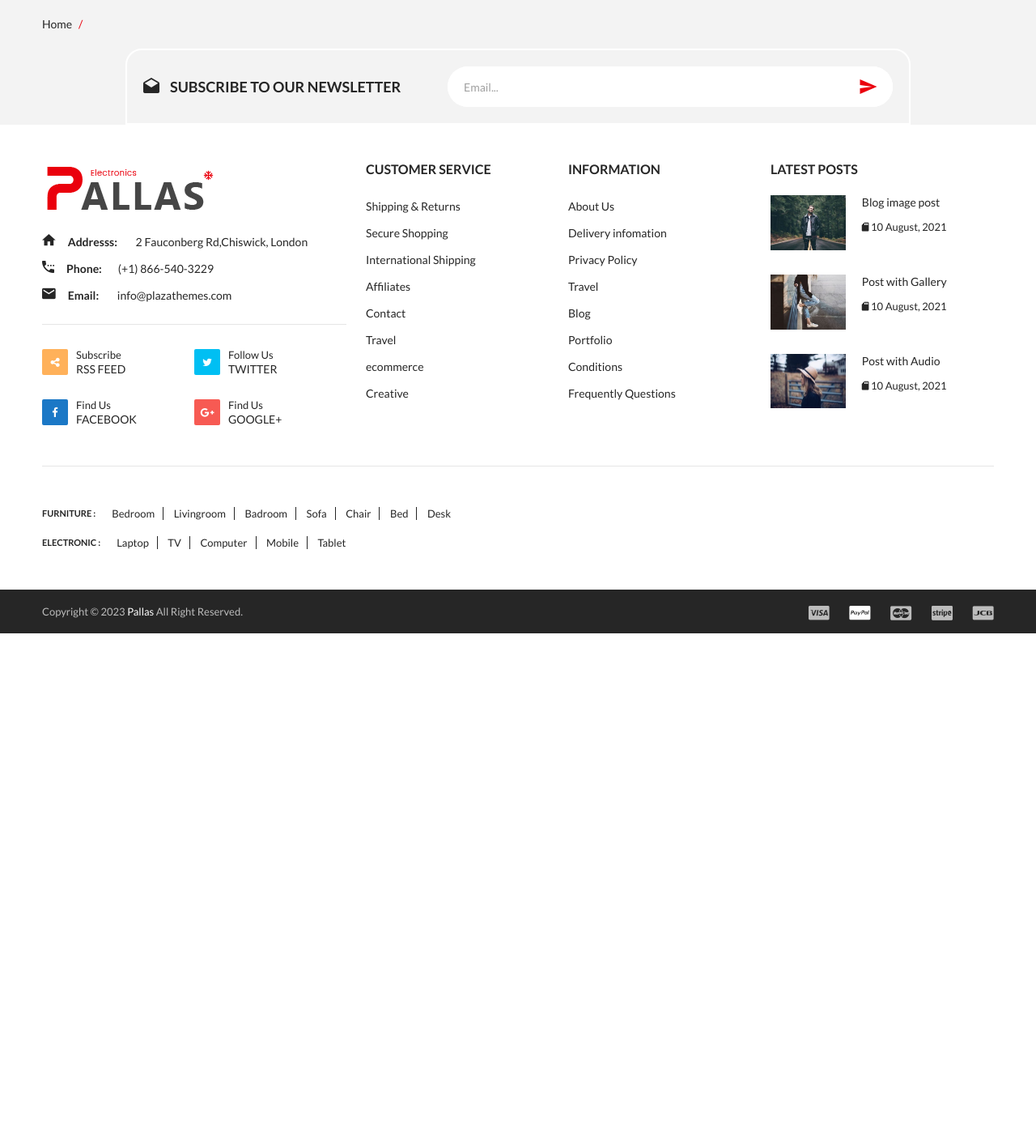
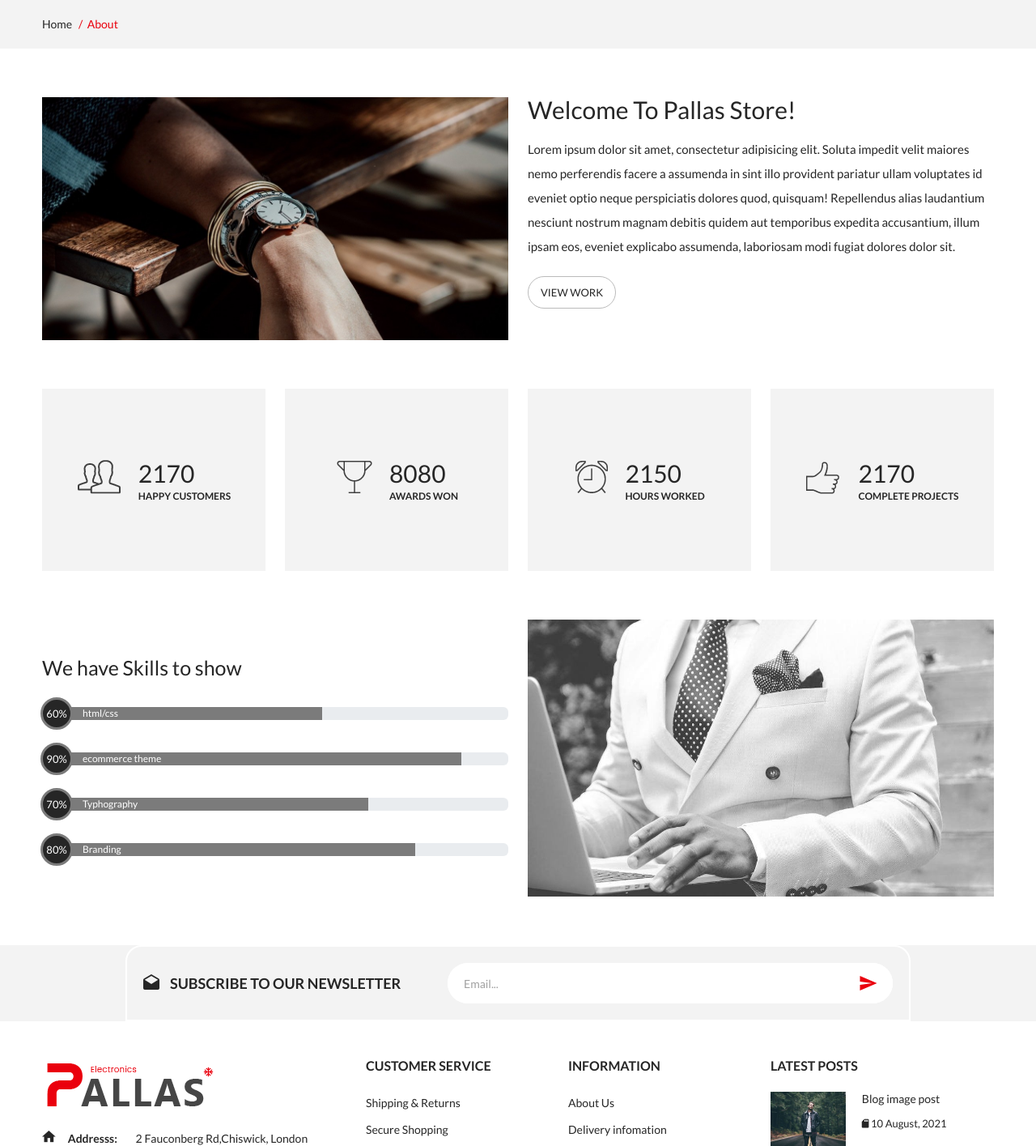
Before and after one commit to SaugatMgr/E-Commerce-Project, a Django app: template templates/about_us.html in a window 1280 px wide. Shown: the part 242-1657 px from the top of the page at 81% size. Before the commit the page ends 1024 px from the top, so only its background shows below. Run offline with Django 4.2, Linux system fonts and the light colour scheme; the template is opened without the code that fills it, so the values that code supplies are empty; some libraries are stand-ins or nearby versions; some web fonts are replaced.

Commit message:
configured about us page

```diff
--- a/templates/about_us.html
+++ b/templates/about_us.html
@@ -1,4 +1,10 @@
 {% extends "_base.html" %}
+{% load static %}
+{% block page_name %}
+    About
+{% endblock page_name %}
+
+{% block content %}
 
     <!--about section area -->
     <div class="about_section mt-60">
@@ -6,7 +12,7 @@
             <div class="row">
                 <div class="col-lg-6 col-md-12">
                     <div class="about_thumb">
-                    <img src="assets/img/about/about1.jpg" alt="">
+                        <img src="{% static 'pallas/img/about/about1.jpg' %}" alt="">
                     </div>
                 </div>
                 <div class="col-lg-6 col-md-12">
@@ -31,7 +37,7 @@
                 <div class="col-lg-3 col-md-6 col-sm-6">
                     <div class="single_counterup">
                     <div class="counter_img">
-                        <img src="assets/img/about/count.png" alt="">
+                            <img src="{% static 'pallas/img/about/count.png' %}" alt="">
                         </div>
                         <div class="counter_info">
                             <h2 class="counter_number">2170</h2>
@@ -42,7 +48,7 @@
                 <div class="col-lg-3 col-md-6 col-sm-6">
                     <div class="single_counterup count-two">
                         <div class="counter_img">
-                        <img src="assets/img/about/count2.png" alt="">
+                            <img src="{% static 'pallas/img/about/count2.png' %}" alt="">
                         </div>
                         <div class="counter_info">
                             <h2 class="counter_number">8080</h2>
@@ -53,7 +59,7 @@
                 <div class="col-lg-3 col-md-6 col-sm-6">
                     <div class="single_counterup">
                         <div class="counter_img">
-                        <img src="assets/img/about/count3.png" alt="">
+                            <img src="{% static 'pallas/img/about/count3.png' %}" alt="">
                         </div>
                         <div class="counter_info">
                             <h2 class="counter_number">2150</h2>
@@ -64,7 +70,7 @@
                 <div class="col-lg-3 col-md-6 col-sm-6">
                     <div class="single_counterup count-two">
                         <div class="counter_img">
-                        <img src="assets/img/about/count4.png" alt="">
+                            <img src="{% static 'pallas/img/about/count4.png' %}" alt="">
                         </div>
                         <div class="counter_info">
                             <h2 class="counter_number">2170</h2>
@@ -126,10 +132,12 @@
                 </div>
                 <div class="col-lg-6 col-md-6">
                     <div class="about__img">
-                    <img src="assets/img/about/about2.jpg" alt="">
+                        <img src="{% static 'pallas/img/about/about2.jpg' %}" alt="">
                     </div>
                 </div>
             </div>
         </div>
     </div>
     <!--about progress bar end -->
+
+{% endblock content %}
```
Lines whose indentation alone changed are shown as unchanged.
